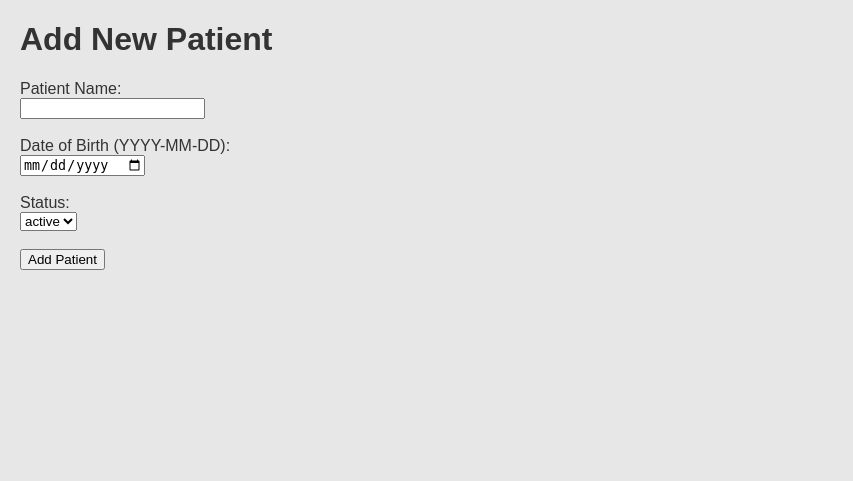
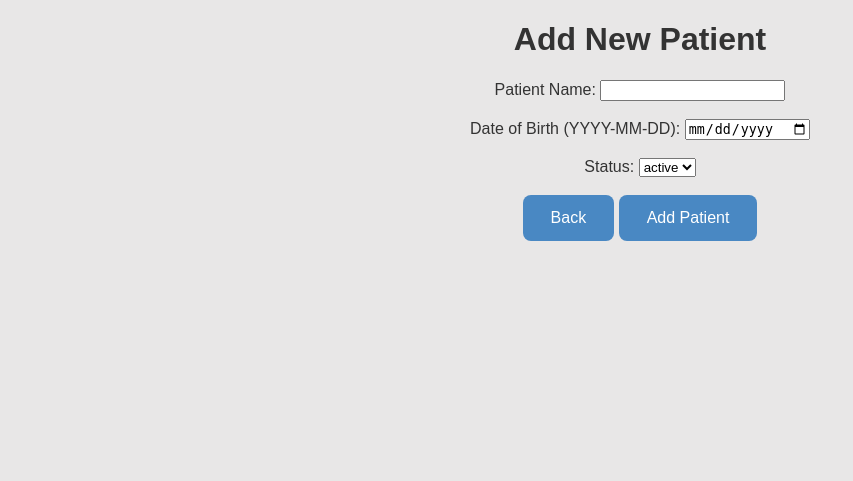
Before and after one commit to Joy-Mamabolo/patient-file-tracking, a Flask app: template src/templates/add_patients.html in a window 1280 px wide. Shown: the part 158-639 px from the top of the page, without its empty margins (0-853 px from the left). Run offline with Flask 3, Linux system fonts and the light colour scheme; the template is opened without the code that fills it: values that come from a table or form of the project are taken from there, others are empty; tables that the repository leaves empty hold one stand-in row (values such as "Sample post").

Commit message:
Feat: Add Patients feature completed > Also updated CSS for better button styling > add_patients function in app.py works but pylance gives type warnings. These were ignored.

```diff
--- a/src/app.py
+++ b/src/app.py
@@ -39,7 +39,7 @@ class PatientForm(FlaskForm):
 class add_PatientForm(FlaskForm):
     name = StringField('Name', [validators.InputRequired()])
     dob = DateField('Date of Birth', [validators.InputRequired()], format='%Y-%m-%d')
-    status = IntegerField('Status', [validators.InputRequired()])
+    status_id = IntegerField('Status', [validators.InputRequired()])
 
 @app.route('/')
 # Implement login functionality later
@@ -69,14 +69,18 @@ def patients():
         return render_template('patients.html',form = form)
     elif request.method == 'POST':
         # Handle adding new patient and mark patient file as "out"
-        form = PatientForm(request.form)
+        form = add_PatientForm(request.form)
         message = "" # Placeholder for user feedback messages
 
-        if form.validate():
+        print(request.form)
+
+        if form.validate_on_submit():
             name = form.name.data
             dob = form.dob.data
-            message = add_patient_file(name, dob)
-        pass
+            status = form.status_id.data
+            message = add_patient_file(name, dob, status)
+
+        return render_template('add_patients.html', form=form, message=message, statuses=models.Status.query.all())
     return redirect(url_for('home')) # Not sure if this is needed
 
 @app.route('/add_patient')
@@ -84,13 +88,13 @@ def add_patient():
 
     form = add_PatientForm()
 
-    return render_template('add_patient.html', form=form, statuses=models.Status.query.all())
+    return render_template('add_patients.html', form=form, statuses=models.Status.query.all())
 
 # Implement modify_staff route later
 
 #Functions Section - To be decided if they should be here or in a separate file
 # Function to add a new patient file
-def add_patient_file(name, new_dob):
+def add_patient_file(name, new_dob, status):
     # In the workflow, the user will have determined that a new patient file is required
 
     from models import PatientFile
@@ -99,7 +103,7 @@ def add_patient_file(name, new_dob):
         new_file = PatientFile(
             patient_name=name,
             dob=new_dob,
-            status_id=1  # Assuming '1' corresponds to the "file out" status in the statuses table
+            status_id=status  # Assuming '1' corresponds to the "file out" status in the statuses table
         )
 
         db.session.add(new_file)
--- a/src/static/css/styles.css
+++ b/src/static/css/styles.css
@@ -60,3 +60,22 @@ body{
 #patients_container{
     text-align: center;
 }
+
+.btn {
+ background-color: #4988c3; /* Green background */
+ border: none; /* Remove default border */
+ color: white; /* White text */
+ padding: 14px 28px; /* Space inside button */
+ text-align: center;
+ font-size: 16px;
+ border-radius: 8px; /* Rounded corners */
+ cursor: pointer; /* Pointer on hover */
+ transition: background-color 0.3s, transform 0.2s; /* Smooth effects */
+}
+.btn:hover {
+ background-color: #190aef; /* Darker green on hover */
+ transform: translateY(-2px); /* Slight lift effect */
+}
+.btn:active {
+ transform: translateY(0); /* Pressed effect */
+}
--- a/src/templates/add_patients.html
+++ b/src/templates/add_patients.html
@@ -1,22 +1,29 @@
 {% extends "base.html" %}
 
 {% block content %}
+<div id="patients_container">
   <h1>Add New Patient</h1>
   <form method="POST" action="/patients">
     {{ form.hidden_tag() }}
-    <label for="patient_name">Patient Name:</label><br>
-    <input type="text" id="patient_name" name="patient_name" required><br><br>
+    <label for="name">Patient Name:</label>
+    <input type="text" id="name" name="name" required><br><br>
 
-    <label for="dob">Date of Birth (YYYY-MM-DD):</label><br>
+    <label for="dob">Date of Birth (YYYY-MM-DD):</label>
     <input type="date" id="dob" name="dob" required><br><br>
 
-    <label for="status_id">Status:</label><br>
+    <label for="status_id">Status:</label>
     <select id="status_id" name="status_id" required>
       {% for status in statuses %}
         <option value="{{ status.status_id }}">{{ status.status_name }}</option>
       {% endfor %}
     </select><br><br>
+    <button class = "btn"type="button" onclick="history.back()">Back</button>
 
-    <input type="submit" value="Add Patient">
+    <input class = "btn" type="submit" value="Add Patient">
   </form>
+
+  {% if message %}
+    <p>{{ message }}</p>
+  {% endif %}
+</div>
 {% endblock %}
```
